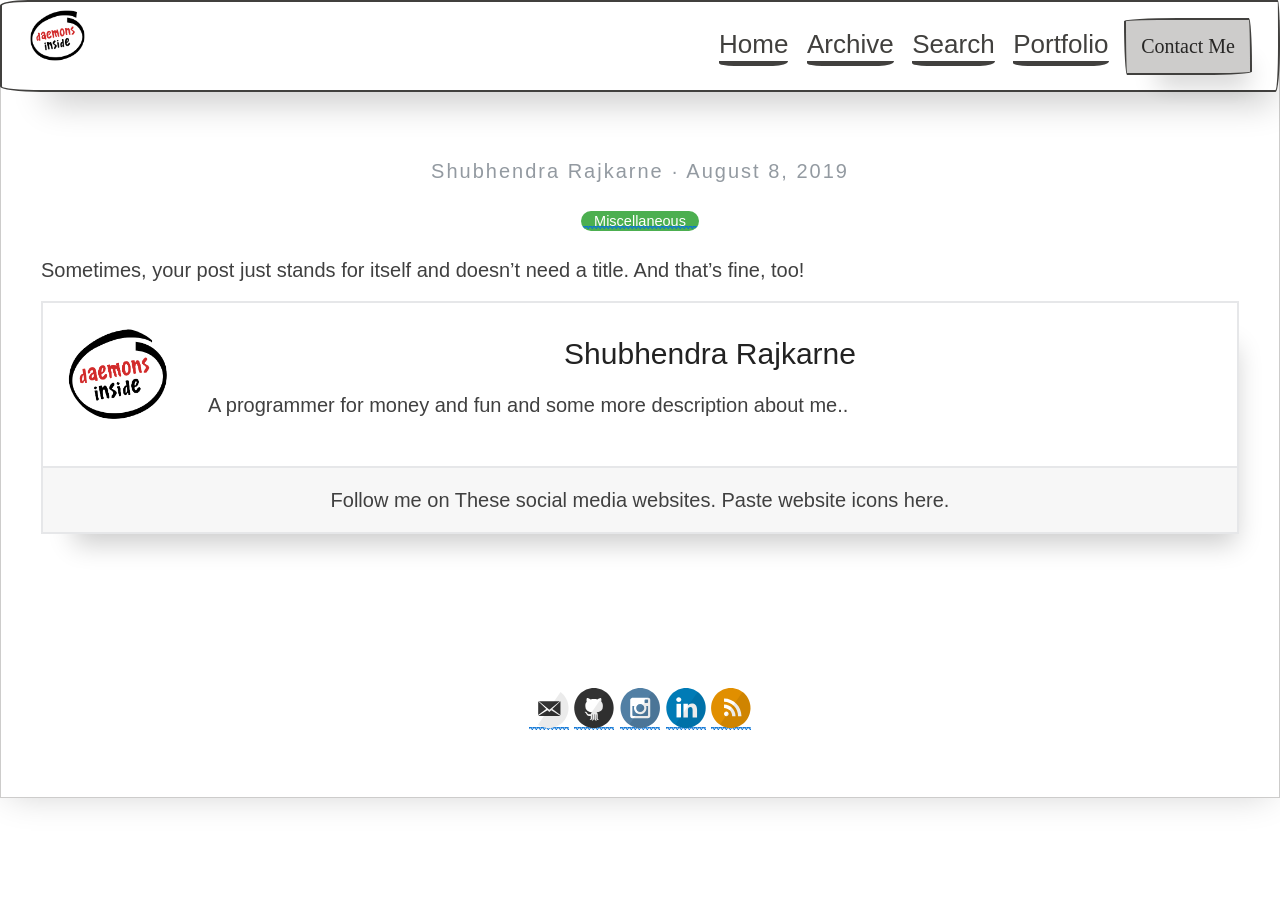
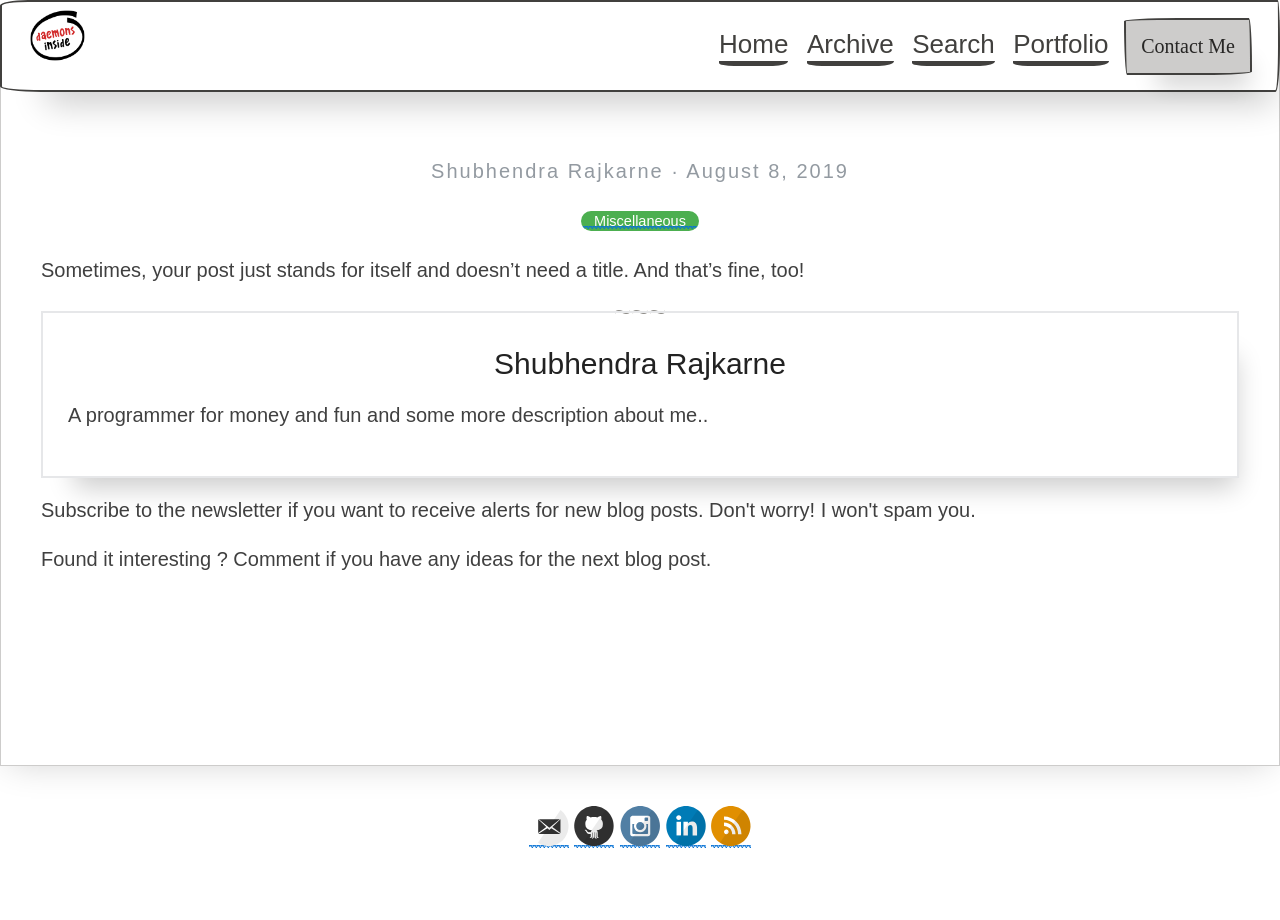
Before and after one commit to daemons-disciple/daemons-disciple.github.io, a Jekyll site: the page built from _posts/2019-08-08-no-title-posts.md, in a window 1280 px wide. Built offline with Jekyll 4.4.1, drawn with Linux system fonts in a browser that asks for light colours; nearby versions of some CDN libraries; some web fonts are replaced; a script that is not in the unit is left out.

Commit message:
forced font-weight for contact-me label, removed user img from author profile card

```diff
--- a/_layouts/default.html
+++ b/_layouts/default.html
@@ -50,7 +50,7 @@
                   <li><a href="{{ site.baseurl }}/archive">Archive</a></li>
                   <li><a href="{{ site.baseurl }}/search">Search</a></li>
                   <li><a href="https://shubhendra-rajkarne.github.io/">Portfolio</a></li>
-                  <li style="all: initial;"><label class="paper-btn btn-primary contact-nav" for="modal-1">Contact Me</label></li>
+                  <li style="all: initial;"><label class=" contact-nav paper-btn btn-primary" for="modal-1">Contact Me</label></li>
                 </ul>
               </div>
             </div>
--- a/_layouts/post.html
+++ b/_layouts/post.html
@@ -28,25 +28,29 @@ layout: default
     {{ content }}
   </div>
 
+  <hr>
+
   <!-- Author Card -->
   <div>
 
     <div class="card">
       <div class="card-body">
         <!-- TODO: add my photo -->
-        <img src="/images/logo.png"
-          style="border-radius: 50%; margin-right: 2rem; width: 100%; max-width: 100px; height: auto; aspect-ratio: auto; float: left; display: flex;">
+        <!-- <img src="/images/logo.png"
+          style="border-radius: 50%; margin-right: 2rem; width: 100%; max-width: 100px; height: auto; aspect-ratio: auto; float: left; display: flex;"> -->
         <div class="text-chunk">
           <h4 class="card-title" style="font-family: Neucha,sans-serif; display: block;">Shubhendra Rajkarne</h4>
           <p class="card-text">A programmer for money and fun and some more description about me..</p>
         </div>
 
       </div>
-
-      <div class="card-footer" style="text-align: center;">Follow me on These social media websites. Paste website
-        icons here.</div>
     </div>
   </div>
+  </div>
+
+  <p>Subscribe to the newsletter if you want to receive alerts for new blog posts. Don't worry! I won't spam you.</p>
+  <!-- TODO: Add subscribe to news letter part here -->
+  <p>Found it interesting ? Comment if you have any ideas for the next blog post.</p>
 
   <!-- LikeBtn.com BEGIN -->
   <span class="likebtn-wrapper" data-theme="custom" data-icon_l_c_v="#5405fb" data-icon_d_c_v="#fb0514"
--- a/assets/style.scss
+++ b/assets/style.scss
@@ -147,15 +147,13 @@ table tr td :last-child {
 }
 
 // Fixed author description card overflow, at the end of the post.
-.text-chunk {
-  overflow: auto;
-}
+
 
 
 .contact-nav{
   font-family: "Neucha", "sans-serif";
-  font-weight: 400;
-  margin-bottom: 9px;
+  font-weight: 400 !important;
+  margin-bottom: 9px !important;
 }
 
 .share-box {
```
